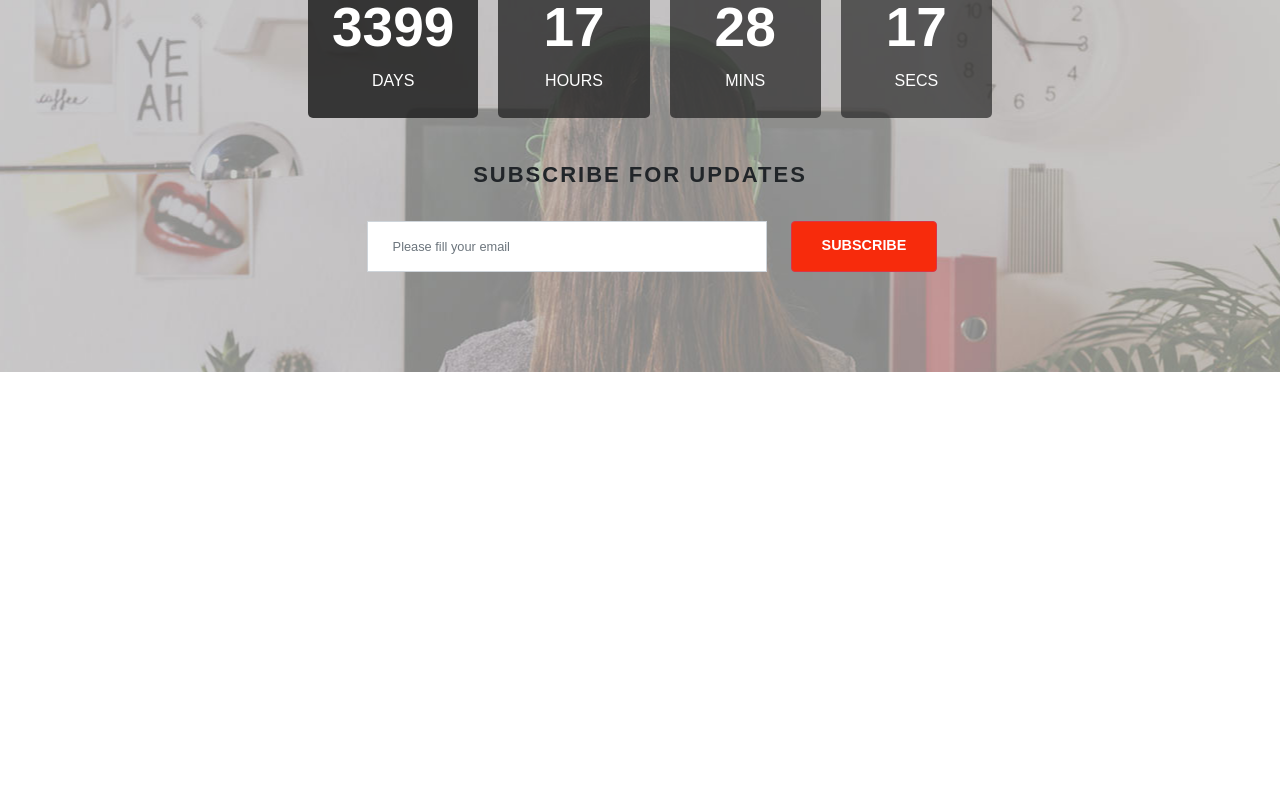
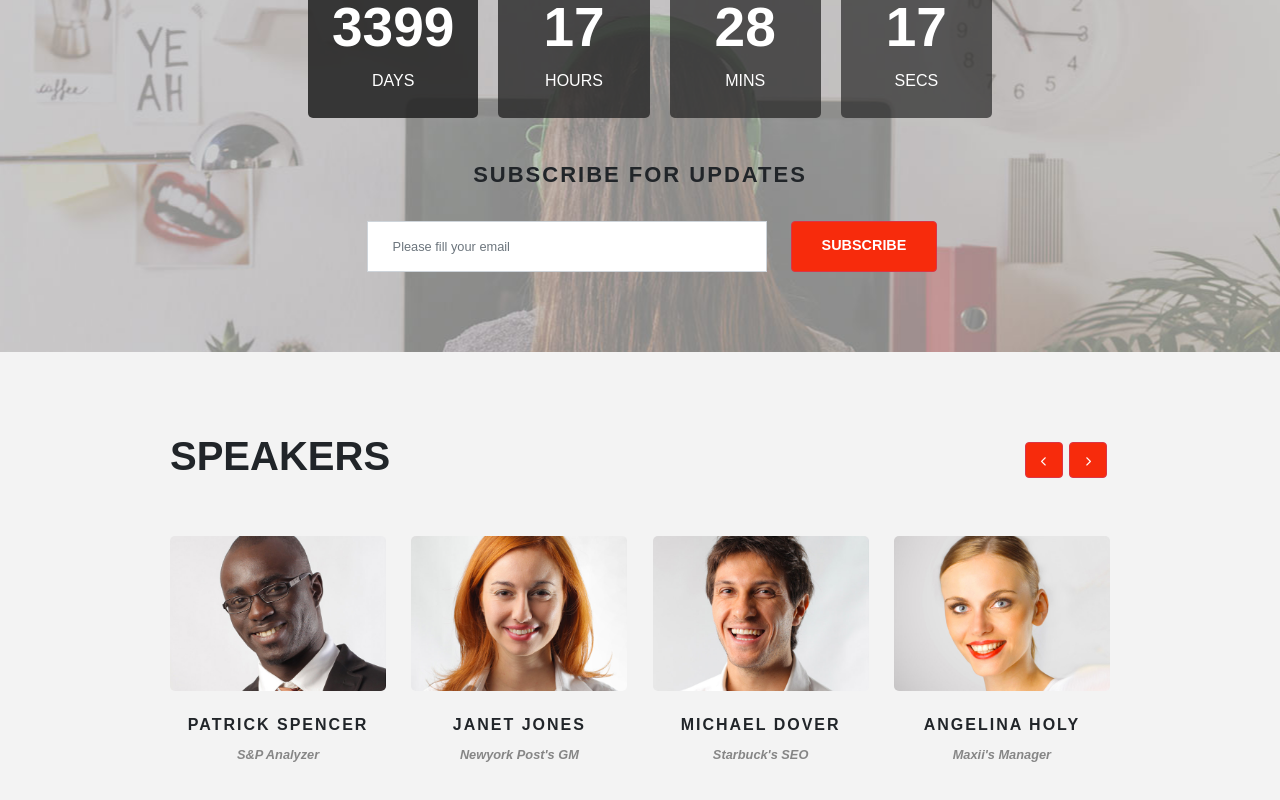
Before and after one commit to manumastro/proj-html-vuejs, a Vue app: page / in a window 1280 px wide. Shown: the part 924-1724 px from the top of the page. Before the commit the page ends 1296 px from the top, so only its background shows below. Built offline with nearby package versions, Linux system fonts and the light colour scheme; a small style sheet from the web is missing.

Commit message:
section speakers stilizzata

```diff
--- a/src/components/MainC.vue
+++ b/src/components/MainC.vue
@@ -2,17 +2,20 @@
   <main>
     <JumbotronC />
     <NewsLetter />
+    <ProgramC />
   </main>
 </template>
 
 <script>
 import JumbotronC from './JumbotronC.vue'
 import NewsLetter from './NewsLetter.vue'
+import ProgramC from './ProgramC.vue'
 export default {
   name: 'MainC',
   components: {
     JumbotronC,
-    NewsLetter
+    NewsLetter,
+    ProgramC
   }
 }
 </script>
--- a/src/components/NewsLetter.vue
+++ b/src/components/NewsLetter.vue
@@ -40,7 +40,7 @@ section{
   background-image: url('../assets/images/coutdown-bg1.jpg');
   background-position: center;
   background-size:auto;
-  padding: 100px 0;
+  padding: 100px 0 80px 0;
   .square{
     display: flex;
     flex-direction: column;
--- /dev/null
+++ b/src/components/ProgramC.vue
@@ -0,0 +1,89 @@
+<template>
+  <section>
+    <div class="container wrapper">
+      <div class="d-flex justify-content-between align-items-center mb-5">
+        <h1>SPEAKERS</h1>
+        <div id="buttons">
+          <button type="button" class="btn btn-danger">
+            <i class="fa-solid fa-chevron-left"></i>
+          </button>
+          <button type="button" class="btn btn-danger">
+            <i class="fa-solid fa-chevron-right"></i>
+          </button>
+        </div>
+      </div>
+      <div id="speakers" class="d-flex justify-content-between">
+        <div class="speaker">
+          <img src="../assets/images/speaker-6.jpg" alt="">
+          <div class="name">PATRICK SPENCER</div>
+          <div class="rule">S&P Analyzer</div>
+        </div>
+        <div class="speaker">
+          <img src="../assets/images/speaker-5.jpg" alt="">
+          <div class="name">JANET JONES</div>
+          <div class="rule">Newyork Post's GM</div>
+        </div>
+        <div class="speaker">
+          <img src="../assets/images/speaker-4.jpg" alt="">
+          <div class="name">MICHAEL DOVER</div>
+          <div class="rule">Starbuck's SEO</div>
+        </div>
+        <div class="speaker">
+          <img src="../assets/images/speaker-3.jpg" alt="">
+          <div class="name">ANGELINA HOLY</div>
+          <div class="rule">Maxii's Manager</div>
+        </div>
+      </div>
+    </div>
+  </section>
+</template>
+
+<script>
+export default {
+
+}
+</script>
+
+<style lang="scss" scoped>
+@import '../assets/style/_vars.scss';
+section{
+  padding: 80px 0;
+  background-color: #f3f3f3;
+  .wrapper{
+    padding: 0 100px;
+    h1{
+      font-weight: bold;
+    }
+    button{
+      padding: 5px 15px;
+      margin: 0 3px;
+      background-color: $scarlet;
+      i{
+        font-size: 0.6rem;
+      }
+    }
+  }
+  .speaker{
+    width: 23%;
+    display: flex;
+    flex-direction: column;
+    align-items: center;
+    img{
+      width: 100%;
+      border-radius: 5px;
+      margin-bottom: 22px;
+    }
+    .name{
+      font-weight: 600;
+      letter-spacing: 2px;
+      margin-bottom: 8px;
+    }
+    .rule{
+      font-size: 0.8rem;
+      font-style: italic;
+      font-weight: 600;
+      color: $gray;
+    }
+  }
+}
+</style>
```
